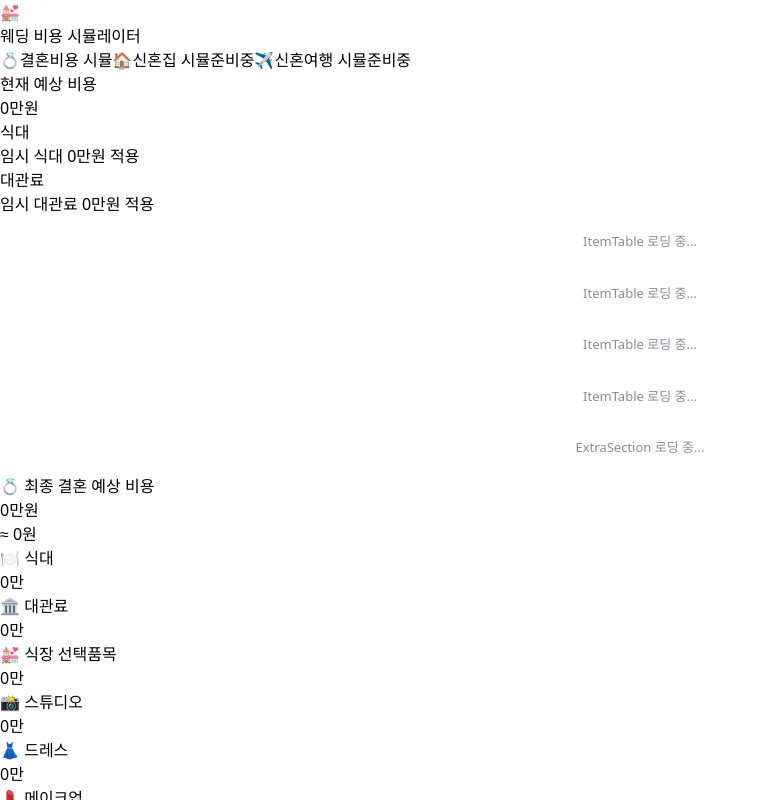
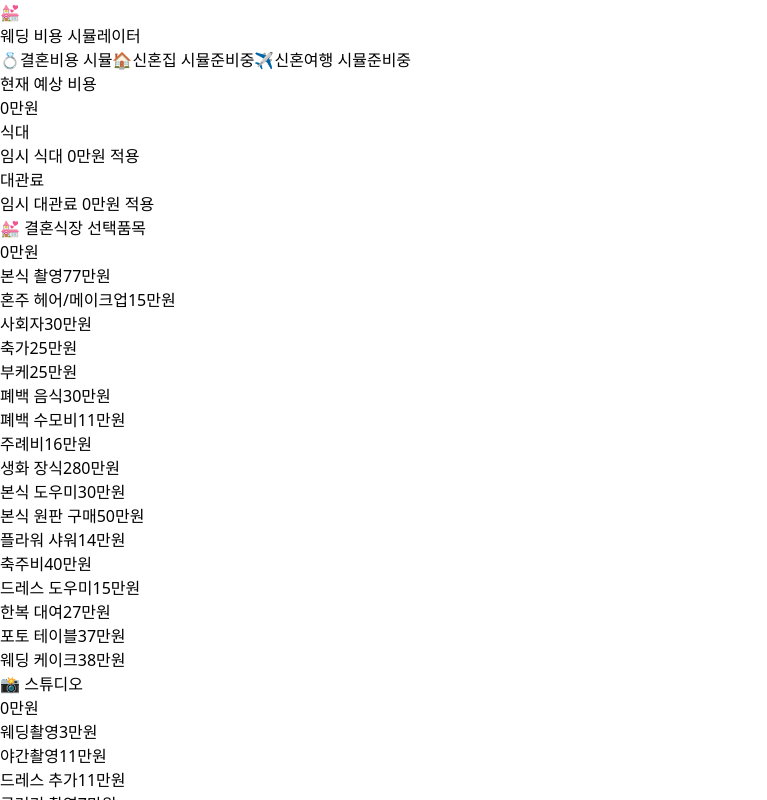
Before and after one commit to ohdongko-cloud/wedding-cost-simulator, a Next.js app: page / in a window 1280 px wide. Shown: the top 800 px of the page, without its empty margins (0-767 px from the left). Built offline with nearby package versions, Linux system fonts and the light colour scheme.

Commit message:
Update ItemTable.tsx
item table

```diff
--- a/components/ItemTable.tsx
+++ b/components/ItemTable.tsx
@@ -1,6 +1,52 @@
 "use client";
 
-import React from 'react';
-export default function ItemTable() {
-  return React.createElement('div', { style: { padding: '16px', textAlign: 'center', color: '#8B8B9E', fontSize: '13px' } }, 'ItemTable 로딩 중...');
+import React from "react";
+import { CheckItem } from "../lib/types";
+
+type ItemTableProps = {
+  title?: string;
+  emoji?: string;
+  items?: CheckItem[];
+  colorClass?: string;
+  borderColor?: string;
+  accentColor?: string;
+  totalMan?: number;
+  onToggle?: (id: string) => void;
+  onCustomChange?: (id: string, val: string) => void;
+  onAddRow?: (item: CheckItem) => void;
+  onRemoveRow?: (id: string) => void;
+  onAvgPriceChange?: (id: string, val: string) => void;
+  onNameChange?: (id: string, val: string) => void;
+};
+
+export default function ItemTable({
+  title = "항목",
+  emoji = "📋",
+  items = [],
+  totalMan = 0,
+}: ItemTableProps) {
+  return (
+    <div className="bg-white rounded-2xl shadow-sm border border-gray-100 p-5 mb-6">
+      <div className="flex items-center justify-between mb-3">
+        <div className="font-semibold">
+          {emoji} {title}
+        </div>
+        <div className="text-sm text-gray-500">{totalMan.toLocaleString("ko-KR")}만원</div>
+      </div>
+
+      <div className="space-y-2">
+        {items.map((item) => (
+          <div
+            key={item.id}
+            className="flex items-center justify-between border rounded-lg px-3 py-2"
+          >
+            <span>{item.name}</span>
+            <span className="text-sm text-gray-500">
+              {item.avgPrice ?? 0}만원
+            </span>
+          </div>
+        ))}
+      </div>
+    </div>
+  );
 }
```
